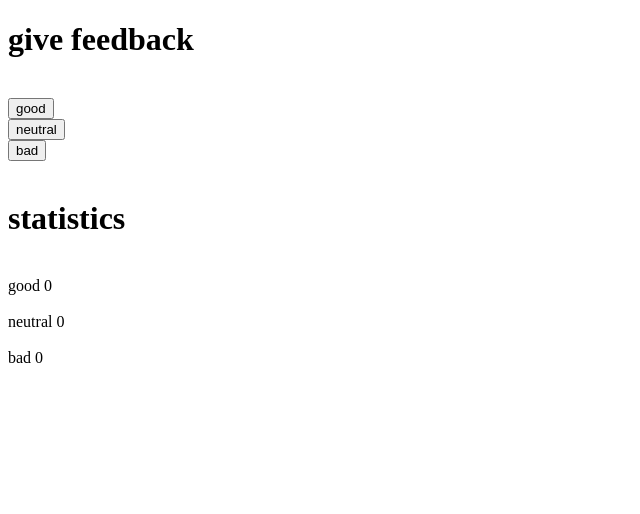
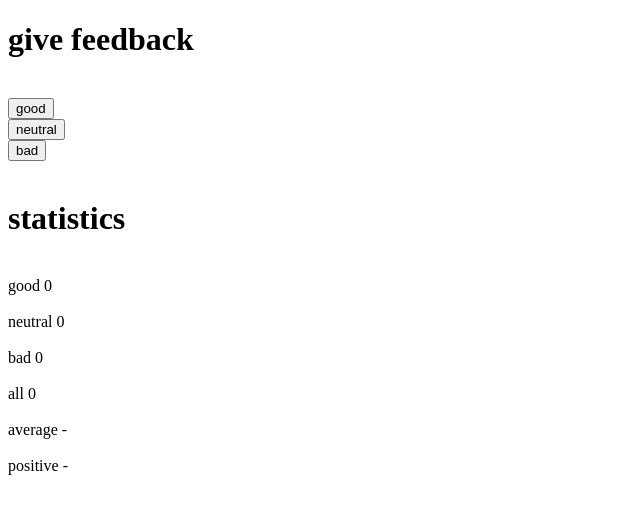
Before and after one commit to bard-of-code/part1, a React (Create React App) app in the folder unicafe/: page / in a window 1280 px wide. Shown: the top 514 px of the page, without its empty margins (0-640 px from the left). Built offline with nearby package versions, Linux system fonts and the light colour scheme.

Commit message:
exercise 1.7

```diff
--- a/unicafe/src/App.js
+++ b/unicafe/src/App.js
@@ -6,9 +6,9 @@ const FeedbackButton = ({ onClick, buttonText}) => (
   </div>
 )
 
-const DisplayFeedback = ({ feedbackType, feedbackSum}) => (
+const DisplayFeedback = ({ feedbackDescription, feedbackSum}) => (
   <div>
-    {feedbackType} {feedbackSum}
+    {feedbackDescription} {feedbackSum}
   </div>
 )
 
@@ -23,8 +23,26 @@ const App = () => {
   const [neutral, setNeutral] = useState(0)
   const [bad, setBad] = useState(0)
 
+  const all = good + neutral + bad
+
   const handleClick = (feedback, setFeedback) => () => {
     setFeedback(feedback + 1)
+  }
+
+  const calculateAverage = () => {
+    if (all === 0) {
+      return '-'
+    }
+
+    return ((good - bad) / all)
+  }
+
+  const calculatePositive = () => {
+    if (all === 0) {
+      return '-'
+    }
+
+    return `${(good / all * 100)}%`
   }
 
   return (
@@ -37,11 +55,17 @@ const App = () => {
       <br />
       <Header name='statistics' />
       <br />
-      <DisplayFeedback feedbackType='good' feedbackSum={good} />
+      <DisplayFeedback feedbackDescription='good' feedbackSum={good} />
       <br />
-      <DisplayFeedback feedbackType='neutral' feedbackSum={neutral} />
+      <DisplayFeedback feedbackDescription='neutral' feedbackSum={neutral} />
       <br />
-      <DisplayFeedback feedbackType='bad' feedbackSum={bad} />
+      <DisplayFeedback feedbackDescription='bad' feedbackSum={bad} />
+      <br />
+      <DisplayFeedback feedbackDescription='all' feedbackSum={all} />
+      <br />
+      <DisplayFeedback feedbackDescription='average' feedbackSum={calculateAverage()} />
+      <br />
+      <DisplayFeedback feedbackDescription='positive' feedbackSum={calculatePositive()} />
     </div>
   )
 }
```
